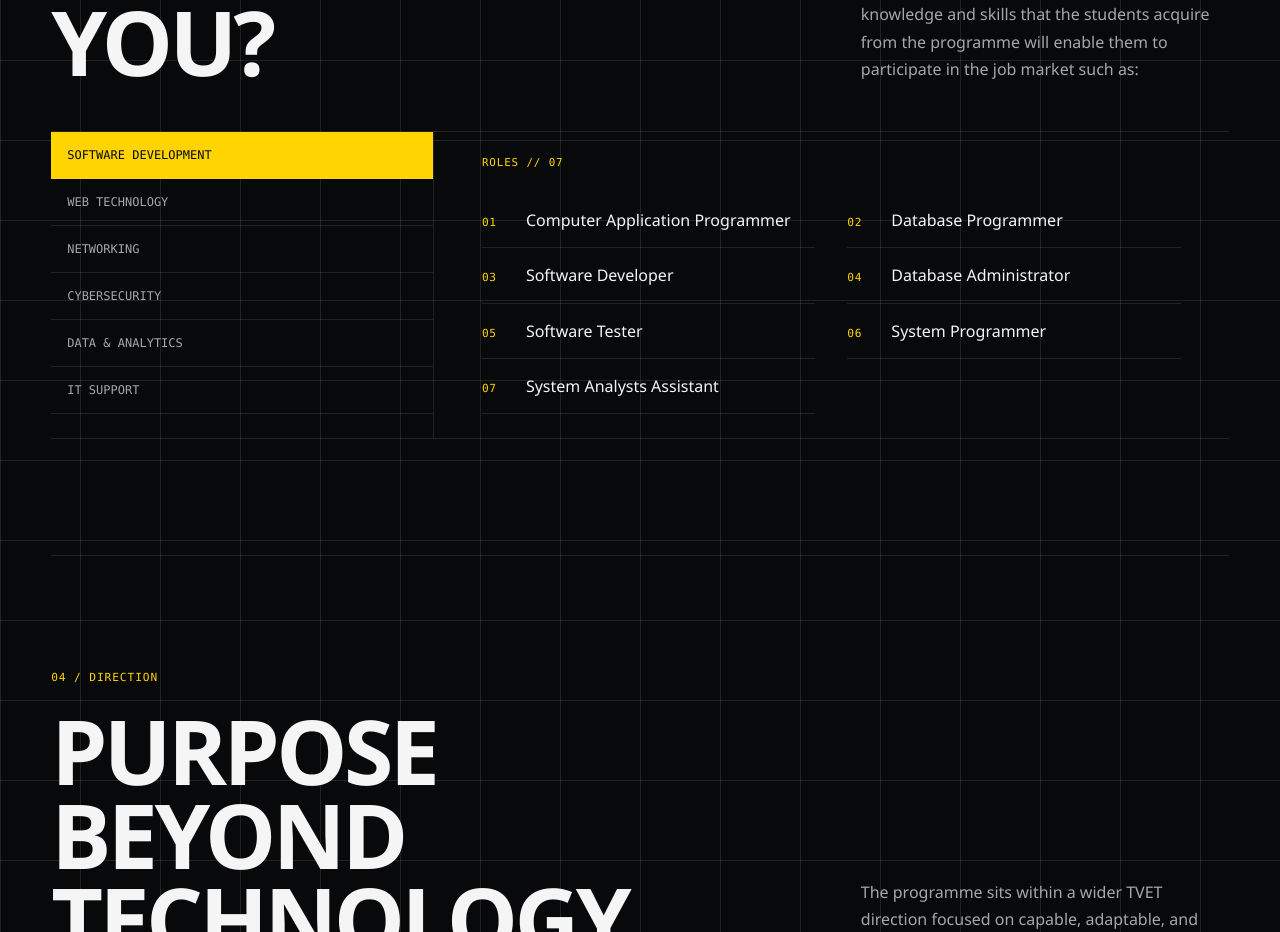
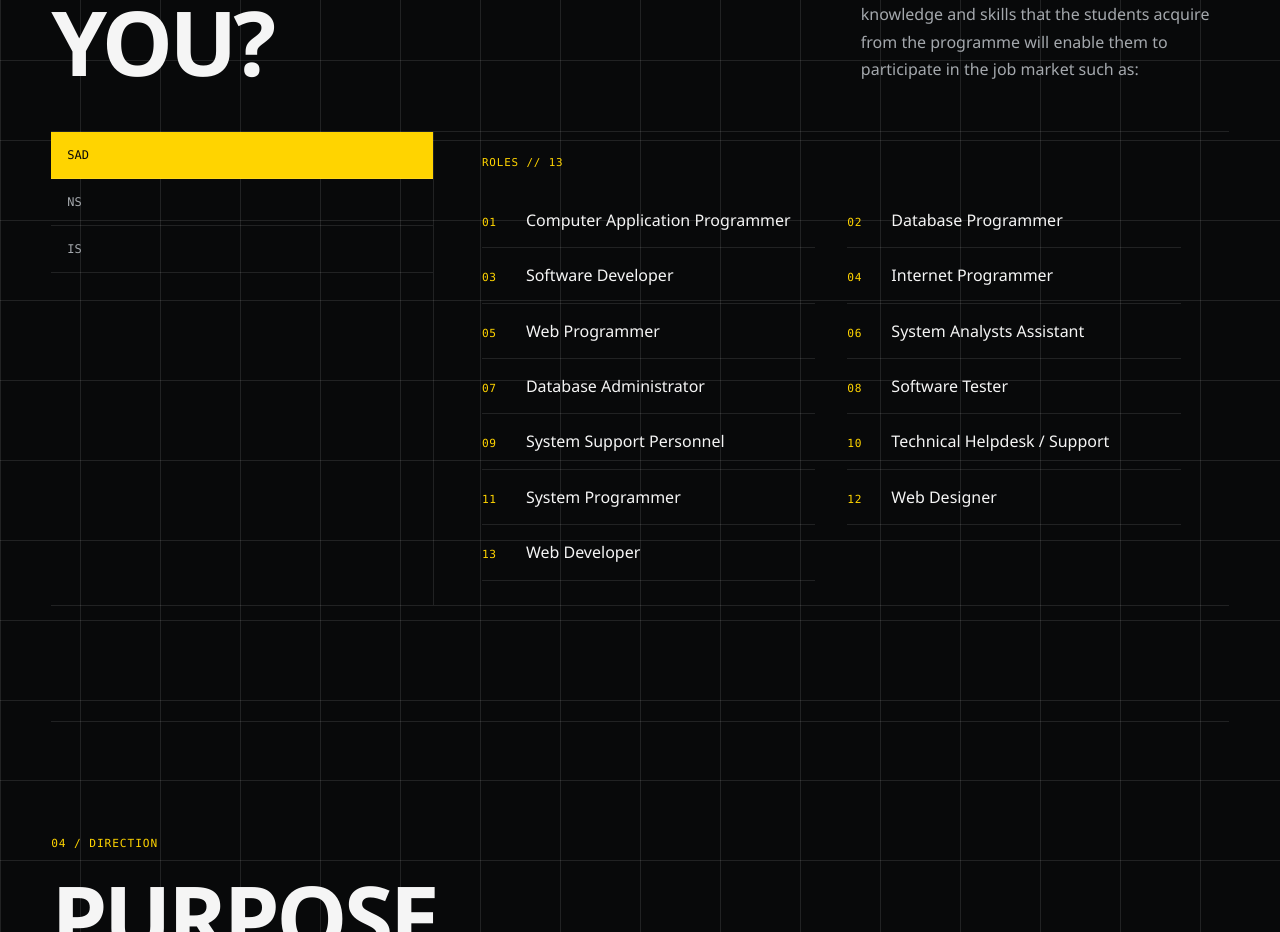
Before and after one commit to saifulhairuddin/dit-jtmk-puo, a React (Vite) app: page / in a window 1280 px wide. Shown: the part 3780-4712 px from the top of the page. Built offline with nearby package versions, Linux system fonts and the light colour scheme.

Commit message:
Align careers with PUO tracks

```diff
--- a/src/App.jsx
+++ b/src/App.jsx
@@ -27,25 +27,20 @@ const shellSections = [
 ];
 
 const careerGroups = {
-  'Software development': [
+  'SAD': [
     'Computer Application Programmer', 'Database Programmer', 'Software Developer',
-    'Database Administrator', 'Software Tester', 'System Programmer', 'System Analysts Assistant',
+    'Internet Programmer', 'Web Programmer', 'System Analysts Assistant',
+    'Database Administrator', 'Software Tester', 'System Support Personnel',
+    'Technical Helpdesk / Support', 'System Programmer', 'Web Designer', 'Web Developer',
   ],
-  'Web technology': ['Internet Programmer', 'Web Programmer', 'Web Designer', 'Web Developer'],
-  Networking: [
-    'Network Support Personnel', 'Network Administrator', 'IT Supports Engineer',
-    'Assistant Network Engineer',
+  'NS': [
+    'System Support Personnel', 'Technical Helpdesk / Support', 'Network Support Personnel',
+    'Network Administrator', 'IT Supports Engineer', 'Assistant Network Engineer',
   ],
-  Cybersecurity: [
+  'IS': [
     'Assistant Security Analysis', 'Assistant Information Security Engineer',
     'Assistant Penetration Tester',
   ],
-  'Data & analytics': [
-    'Assistant Data Analysis', 'Assistant Data Scientist', 'Assistant Data Analyst',
-    'Business Intelligence Analyst', 'Junior Data Visualization', 'Junior Statistician',
-    'Junior Data Insights and Visualization',
-  ],
-  'IT support': ['System Support Personnel', 'Technical Helpdesk / Support'],
 };
 
 const directionItems = [
@@ -165,7 +160,7 @@ const leadership = [
 function App() {
   const [menuOpen, setMenuOpen] = useState(false);
   const [activeSection, setActiveSection] = useState('introduction');
-  const [activeCareer, setActiveCareer] = useState('Software development');
+  const [activeCareer, setActiveCareer] = useState('SAD');
   const [expandedPeo, setExpandedPeo] = useState(null);
   const [expandedPlo, setExpandedPlo] = useState(null);
   const [activeTrack, setActiveTrack] = useState('SAD');
```
